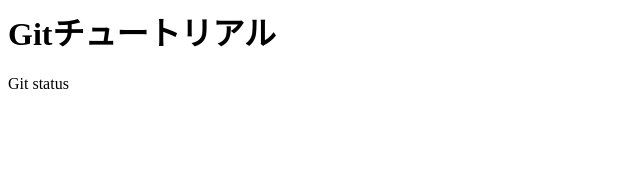
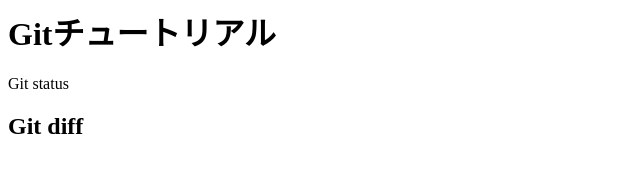
Before and after one commit to sakidadadadada/git_tutorial, a plain HTML site: page index.html in a window 1280 px wide. Shown: the whole page, without its empty margins (0-640 px from the left). Drawn offline with Linux system fonts and the light colour scheme.

Commit message:
Git diff追記

```diff
--- a/index.html
+++ b/index.html
@@ -1,2 +1,3 @@
 <h1>Gitチュートリアル</h1>
 <p>Git status</p>
+<h2>Git diff</h2>
```
